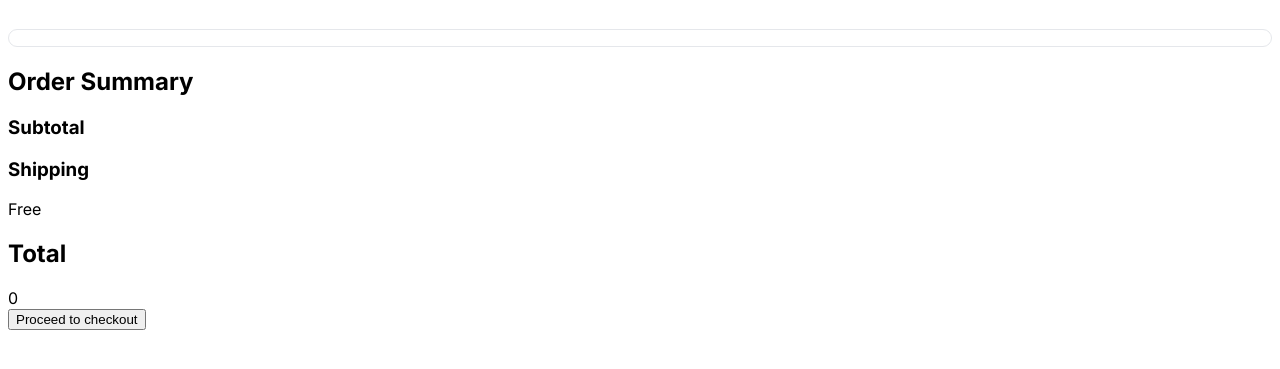
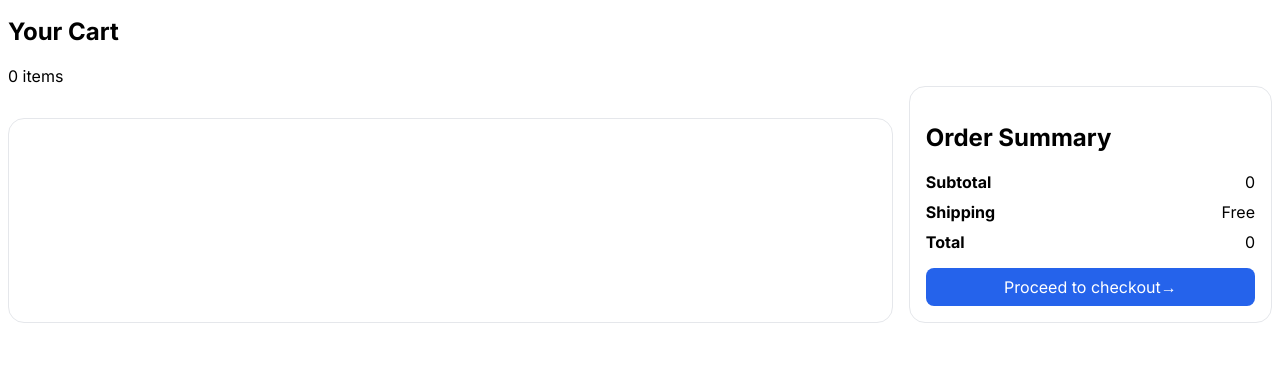
Before and after one commit to Adewole76/QuickShop, a plain HTML site: page pages/cart.html in a window 1280 px wide. Shown: the part 35-404 px from the top of the page. Drawn offline with Linux system fonts and the light colour scheme.

Commit message:
detailing cartpage

```diff
--- a/pages/cart.html
+++ b/pages/cart.html
@@ -18,7 +18,9 @@
             <p class="cart-number"></p>
         </div>
     </nav>
-
+<h2>Your Cart</h2>
+<p class="cart-items-number"></p>
+<section class="cart-order-container">
     <main class="cart-container">
 
     </main>
@@ -43,8 +45,9 @@
         <h2>Total</h2>
         <p class="total-amount"></p>
         </section>
-        <button class="checkout-link">Proceed to checkout</button>
+        <a href="checkout.html" class="checkout-link">Proceed to checkout&rarr;</a>
     </section>
+</section>
     <script type="module" src="/scripts/cartcontroller.js"></script>
 </body>
 </html>
--- a/scripts/cartcontroller.js
+++ b/scripts/cartcontroller.js
@@ -11,7 +11,12 @@ const cartContainer = document.querySelector('.cart-container');
 const cartNumber = document.querySelector('.cart-number')
 const summaryContainer = document.querySelector('.summary-container');
 const totalAmount = document.querySelector('.total-amount');
+const subTotal = document.querySelector('.subtotal')
+const cartItemsNumber = document.querySelector('.cart-items-number');
 console.log(totalAmount);
+
+cartItemsNumber.innerHTML = cartArray.length === 1?`${cartArray.length} item`:`${cartArray.length} items`;
+subTotal.innerHTML = cartTotal
 totalAmount.innerHTML = cartTotal;
 cartNumber.innerHTML = cartArray.length;
 console.log(cartArray);
@@ -31,6 +36,7 @@ if(event.target.closest('.delete-btn')|| event.target.closest('.delete-img')){
     mappingCartArray(cartArray, cartContainer)
     mappingForSummary(cartArray, summaryContainer);
     cartCountDecrease();
+    subTotal.innerHTML = cartTotal
     totalAmount.innerHTML = cartTotal;
     cartNumber.innerHTML = cartArray.length
 }else if(event.target.closest('.sub-quantity')){
@@ -47,6 +53,7 @@ if(event.target.closest('.delete-btn')|| event.target.closest('.delete-img')){
     mappingCartArray(cartArray, cartContainer)
     mappingForSummary(cartArray, summaryContainer)
     totalAmount.innerHTML = cartTotal;
+    subTotal.innerHTML = cartTotal;
     localStorage.setItem('cartStuff', JSON.stringify(cartArray));
 }
 }
@@ -62,6 +69,7 @@ else if(event.target.closest('.add-Quantity')){
  mappingForSummary(cartArray, summaryContainer)
  console.log(particularcartProductObject.productQuantity);
  totalAmount.innerHTML = cartTotal;
+ subTotal.innerHTML = cartTotal;
  localStorage.setItem('cartStuff', JSON.stringify(cartArray));
 }
 })
--- a/styles/cart.css
+++ b/styles/cart.css
@@ -1,5 +1,11 @@
+*{
+    box-sizing: border-box;
+}
 body{
     font-family: "Inter"
+}
+.hidden{
+    display: none;
 }
 
 /*navbar styles*/
@@ -33,6 +39,13 @@ nav a{
     border-radius: 50%;
 }
 
+/*Global container styles*/
+.cart-order-container{
+    display: grid;
+    grid-template-columns: 70% 1fr;
+    column-gap: 1em;
+}
+
 /*Cart and Order Summary Styles*/
 /*CART*/
 .product-image{
@@ -51,7 +64,8 @@ nav a{
     display: flex;
     width: 100%;
     justify-content: space-between;
-
+    border-bottom: 1px solid #e5e7eb;
+    padding: 1em;
 }
 .cart-product h4,p{
     margin: 0;
@@ -62,3 +76,45 @@ nav a{
 .product-quantity{
     display: flex;
 }
+
+/*Order Summary Styles*/
+.cart-ordersummary{
+     border: 1px solid #e5e7eb;
+    padding: 1em;
+    border-radius: 1em;
+    align-self: start;
+}
+.summary-container footer{
+    display: flex;
+    justify-content: space-between;
+    margin-bottom: 10px;
+}
+.subtotal-shipping footer{
+    display: flex;
+    justify-content: space-between;
+    margin-bottom: 10px;
+}
+.subtotal-shipping h3{
+    margin: 0;
+    font-size: 16px;
+}
+.total-Section h2{
+    margin: 0;
+    font-size: 16px;
+}
+.total-Section{
+    display: flex;
+    justify-content: space-between;
+}
+.checkout-link{
+    background-color: #2563eb;
+    border: 1px solid transparent;
+    padding: 8px 0;
+    border-radius: 0.5em;
+    margin-top: 1em;
+    color: white;
+    display: block;
+    width: 100%;
+    text-align: center;
+    text-decoration: none;
+}
```
Also changed, not shown: pages/checkout.html (+1 -1 lines).
